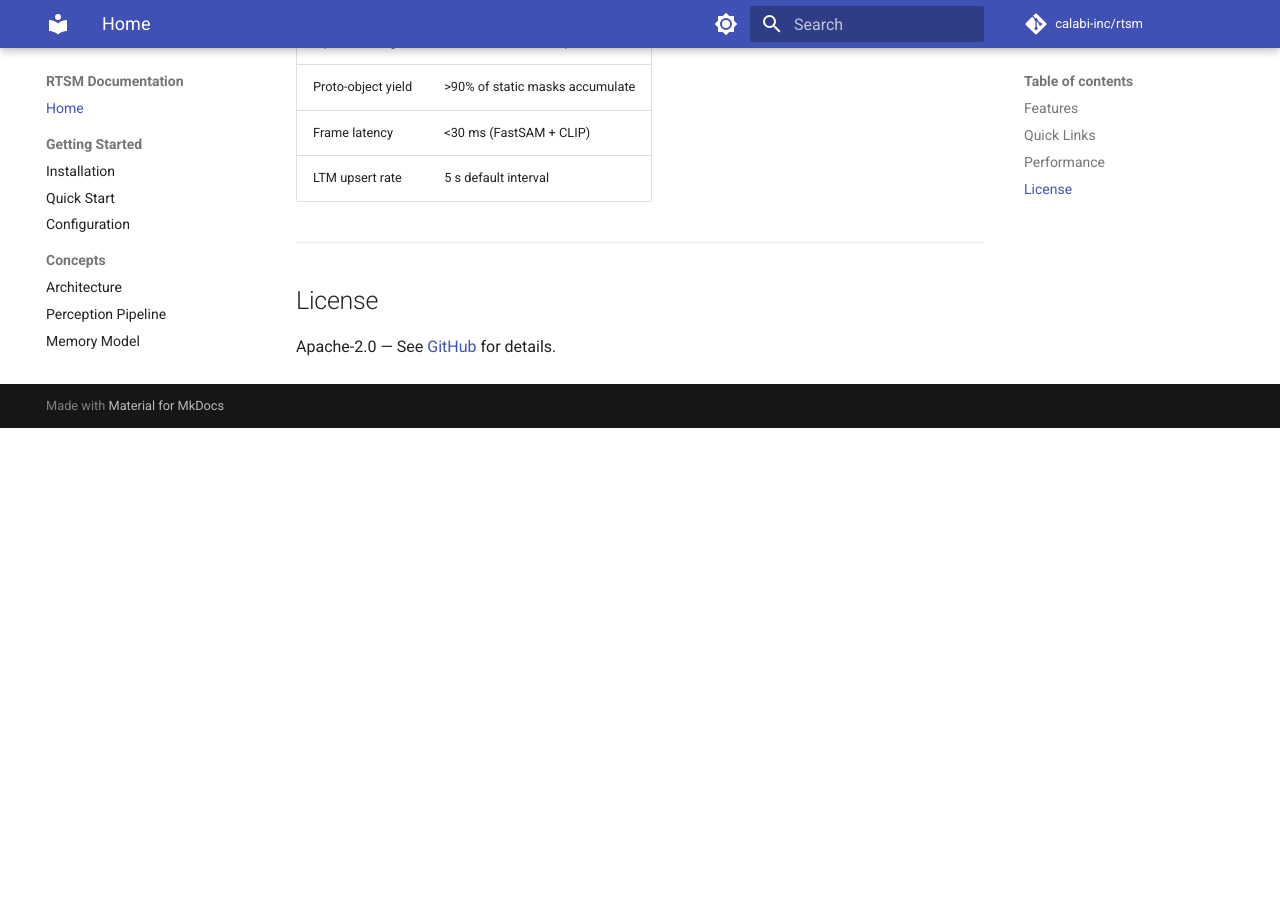
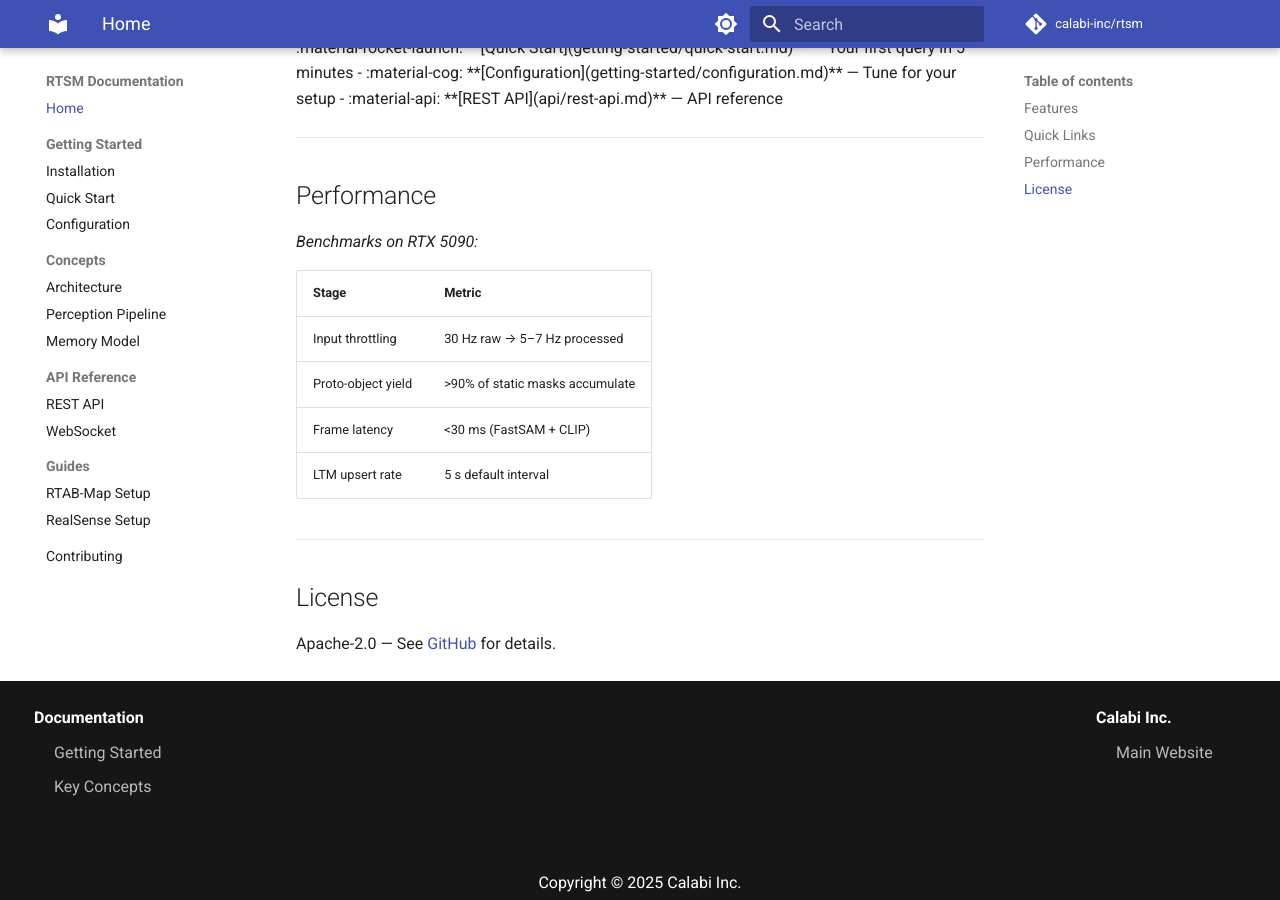
Before and after one commit to calabi-inc/rtsm, an MkDocs documentation site: the page built from docs/index.md, in a window 1280 px wide and 900 px high, scrolled down 1162 px. Built offline with MkDocs 1.6.1 and Material for MkDocs 9.7.7, drawn with Linux system fonts in a browser that asks for light colours; comment, search, counter and statistics services are not loaded; before the commit the page ends 1590 px from its top, so only the background shows below that.

Commit message:
[docs] Update mkdocs configuration with custom theme directory, add social links, and copyright notice; enhance README with documentation link and embed demo video in index

```diff
--- a/docs/index.md
+++ b/docs/index.md
@@ -5,9 +5,7 @@
 RTSM builds a persistent, searchable memory of objects in 3D space from RGB-D camera streams. Ask natural language queries like *"Where is the red mug?"* and get answers grounded in real-world coordinates.
 
 <div style="text-align: center; margin: 2rem 0;">
-  <a href="https://youtu.be/abhXsbvOLQg" target="_blank">
-    <strong>▶ Watch Demo Video</strong>
-  </a>
+  <iframe width="560" height="315" src="https://www.youtube.com/embed/abhXsbvOLQg" frameborder="0" allowfullscreen></iframe>
 </div>
 
 ---
--- /dev/null
+++ b/docs/overrides/partials/footer.html
@@ -0,0 +1,27 @@
+<footer class="md-footer">
+  <div class="md-footer-meta md-typeset">
+    <div class="md-footer-meta__inner md-grid">
+      <div style="display: flex; justify-content: space-between; flex-wrap: wrap; width: 100%; padding: 1rem 0;">
+
+        <div style="min-width: 150px; margin-bottom: 1rem;">
+          <strong>Documentation</strong>
+          <ul style="list-style: none; padding: 0; margin: 0.5rem 0;">
+            <li><a href="getting-started/installation/">Getting Started</a></li>
+            <li><a href="concepts/architecture/">Key Concepts</a></li>
+          </ul>
+        </div>
+
+        <div style="min-width: 150px; margin-bottom: 1rem;">
+          <strong>Calabi Inc.</strong>
+          <ul style="list-style: none; padding: 0; margin: 0.5rem 0;">
+            <li><a href="https://calabi.com" target="_blank">Main Website</a></li>
+          </ul>
+        </div>
+
+      </div>
+      <div style="text-align: center; width: 100%; border-top: 1px solid var(--md-default-fg-color--lightest); padding-top: 1rem;">
+        Copyright &copy; 2025 Calabi Inc.
+      </div>
+    </div>
+  </div>
+</footer>
--- a/mkdocs.yml
+++ b/mkdocs.yml
@@ -6,6 +6,7 @@
 
 theme:
   name: material
+  custom_dir: docs/overrides
   palette:
     - scheme: default
       primary: indigo
@@ -58,3 +59,11 @@
 
 plugins:
   - search
+
+extra:
+  social:
+    - icon: fontawesome/brands/github
+      link: https://github.com/calabi-inc/rtsm
+  generator: false
+
+copyright: Copyright &copy; 2025 Calabi Inc.
```
Also changed, not shown: README.md (+1 -1 lines).
